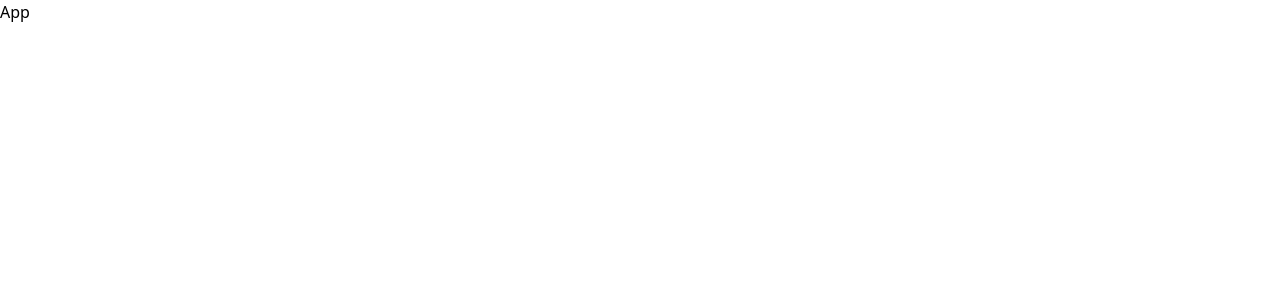
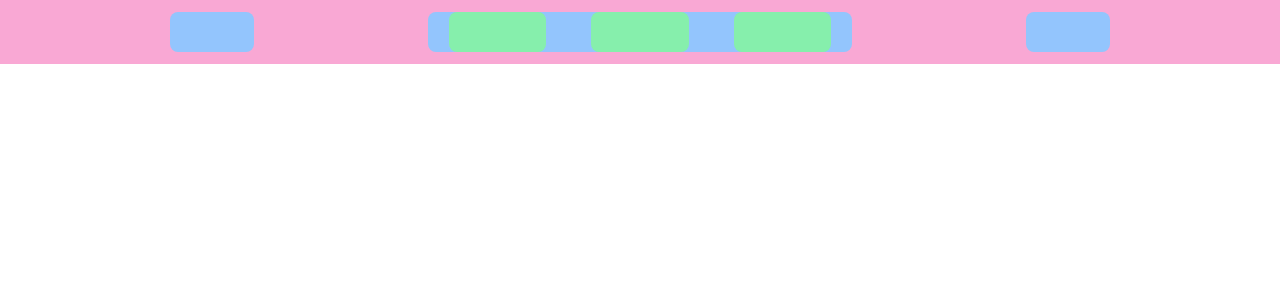
Before and after one commit to tttan308/Enneagram-Test, a React (Create React App) app: page / in a window 1280 px wide. Shown: the top 300 px of the page. Built offline with nearby package versions, Linux system fonts and the light colour scheme.

Commit message:
custom navigation layout

```diff
--- a/src/App.js
+++ b/src/App.js
@@ -1,8 +1,10 @@
 import React from 'react'
-
+import Navigation from './components/Navigation'
 function App() {
   return (
-    <div>App</div>
+    <div>
+      <Navigation />
+    </div>
   )
 }
 
--- /dev/null
+++ b/src/components/Navigation.js
@@ -0,0 +1,25 @@
+import React from 'react'
+
+function Navigation() {
+    return (
+        <div class="fixed top-0 inset-x-0 h-16 bg-pink-300">
+
+            <div class="grid h-full overflow-hidden grid-cols-3 grid-rows-1 gap-x-1 gap-y-1 justify-items-center">
+                <div class="box h-10 rounded-lg self-center bg-blue-300 w-[20%] text-center"></div>
+
+                <div class="box h-10 rounded-lg self-center bg-blue-300 w-full text-center">
+                    <div class="grid h-full overflow-hidden grid-cols-3 grid-rows-1 gap-x-1 gap-y-1 justify-items-center justify-content-center">
+                        <div class="box h-10 rounded-lg self-center bg-green-300 w-[70%] text-center"></div>
+                        <div class="box h-10 rounded-lg self-center bg-green-300 w-[70%] text-center"></div>
+                        <div class="box h-10 rounded-lg self-center bg-green-300 w-[70%] text-center"></div>
+                    </div>
+                </div>
+
+                <div class="box h-10 rounded-lg self-center bg-blue-300 w-[20%] text-center"></div>
+            </div>
+
+        </div>
+    )
+}
+
+export default Navigation
```
Also changed, not shown: 1 other file (tests, documents, lock files or other folders).
